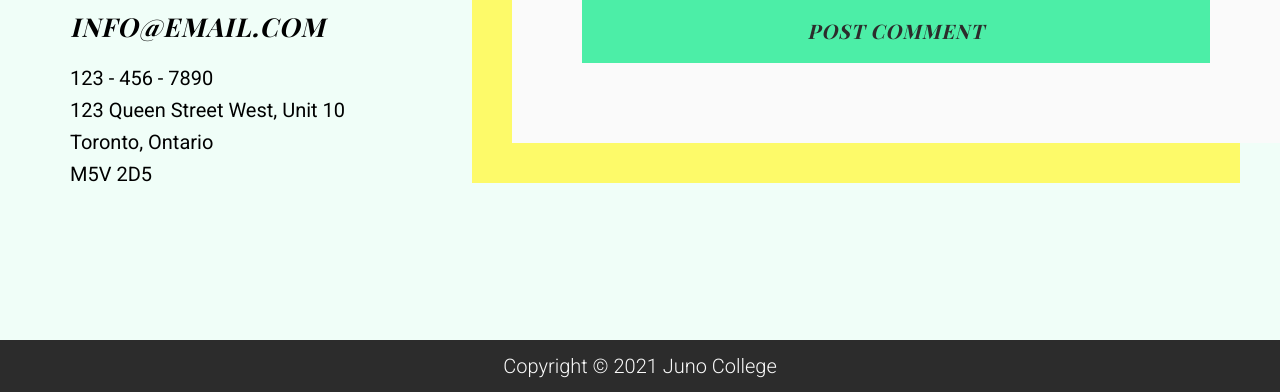
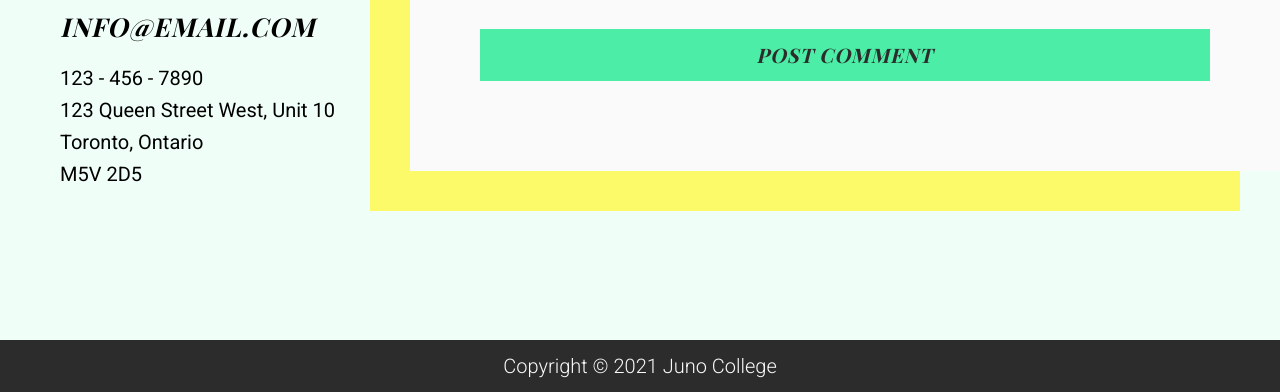
Before and after one commit to evankwan/captured, a plain HTML site: page contact.html in a window 1280 px wide. Shown: the part 699-1091 px from the top of the page. Drawn offline with nearby package versions, Linux system fonts and the light colour scheme; a web font is replaced by a local one.

Commit message:
small adjustments to sizing on contact page

```diff
--- a/styles/sass/partials/_contact.scss
+++ b/styles/sass/partials/_contact.scss
@@ -24,7 +24,7 @@
         width: 100%;
 
         .contactPageSideContact {
-            margin: 150px 70px;
+            margin: 150px 60px;
             width: 300px;
 
             .socialIcons {
@@ -48,7 +48,7 @@
             position: absolute;
             right: 0;
             top: -350px;
-            width: 60%;
+            width: 68%;
 
             h1 {
                 margin-bottom: 20px;
@@ -79,7 +79,7 @@
                 }
 
                 .contactSubmitButton {
-                    margin: 10px 0;
+                    margin: 20px 0;
                 }
 
                 .formNameFieldContainer {
```
Also changed, not shown: styles/style.css.
